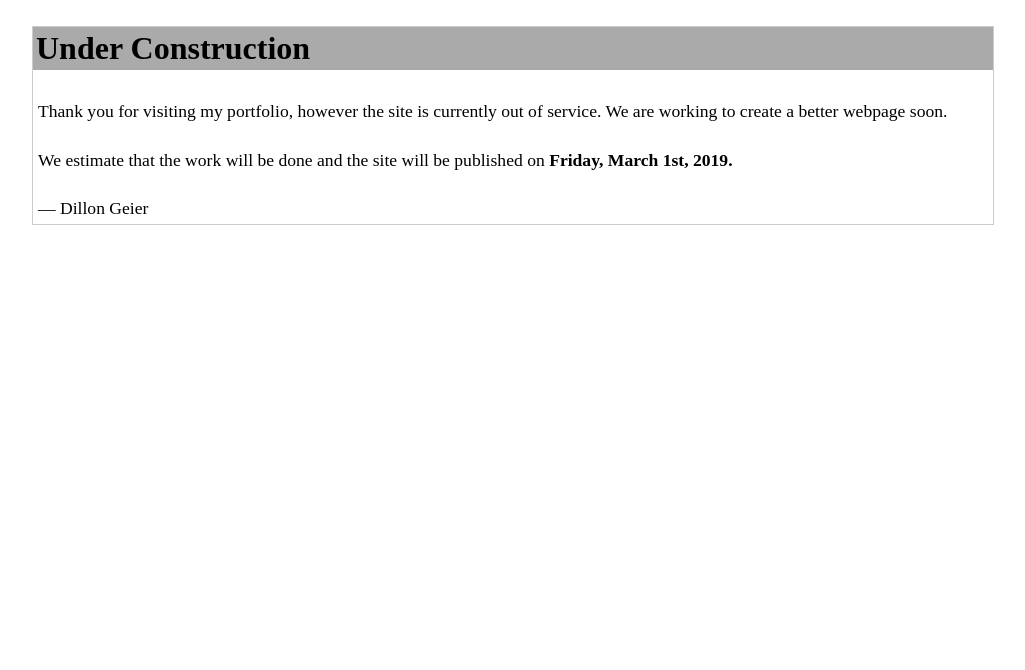
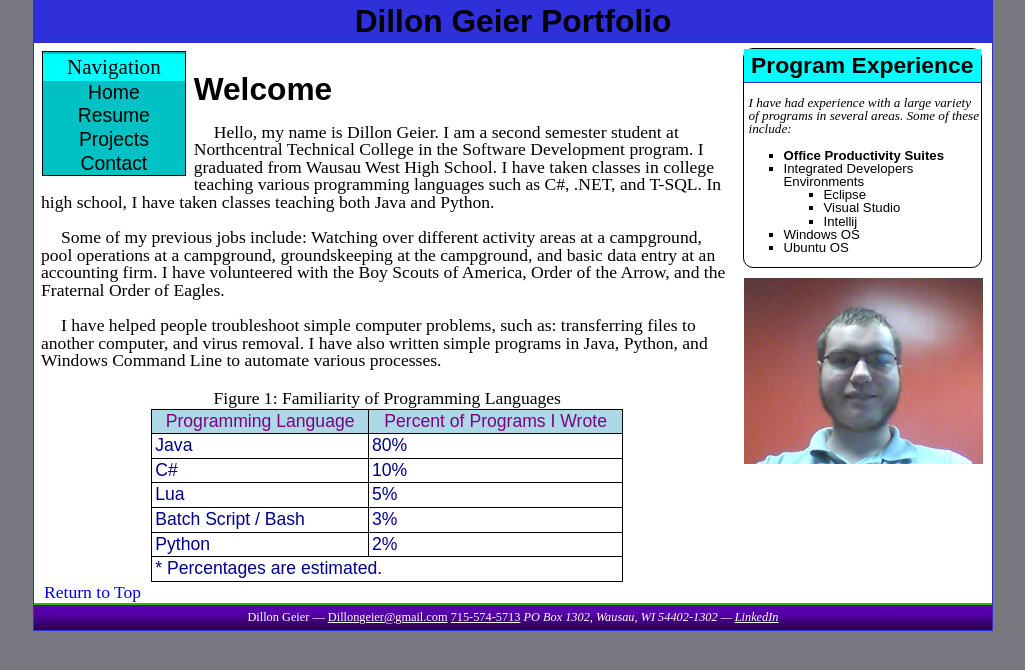
Before and after one commit to dg092099/dg092099.github.io, a plain HTML site: page index.html in a window 1280 px wide. Shown: the whole page, without its empty margins (127-1152 px from the left). Drawn offline with Linux system fonts and the light colour scheme.

Commit message:
Completed Portfolio Project 2

```diff
--- a/css/colors2.css
+++ b/css/colors2.css
@@ -6,7 +6,7 @@
 
     Name:           Dillon Geier
     Date Authored:  02/08/2019
-    Last Updated:   02/08/2019
+    Last Updated:   03/01/2019
 */
 
 /* ES */
@@ -17,11 +17,10 @@ html {
 /* Base */
 body {
     border: thin solid #3030db;
-    background-color: #DDD;
+    background-color: white;
 }
 
 aside {
-    outline: thin solid #3030db;
     background-color: white;
 }
 
@@ -38,10 +37,18 @@ header {
 /* Footer */
 footer {
     background-color: #5900AD;
+
+    background-image: linear-gradient(#5900AD 30%, #28004e);
+    background-image: -moz-linear-gradient(#5900AD 30%, #28004e);
+    background-image: -webkit-linear-gradient(#5900AD 30%, #28004e);
+    background-image: -o-linear-gradient(#5900AD 30%, #28004e);
+
     color: white;
+    border-top: 2px solid #24be00;
 }
 
-footer a:link, footer a:visited {
+footer a:link,
+footer a:visited {
     color: white;
 }
 
@@ -50,11 +57,33 @@ footer a:active {
 }
 
 /* Navigation */
+nav {
+    background-color: #00C1C4;
+    border: thin solid black;
+}
+
+nav p {
+    color: black;
+    background-color: aqua;
+
+    margin-top: 0;
+    padding-top: 3px;
+    padding-bottom: 3px;
+}
+
 nav ul a {
     background-color: #00C1C4;
     color: black;
+
+    padding-bottom: 3px;
+    padding-top: 3px;
 }
 
 nav ul a:hover {
     background-color: #009E9E;
 }
+
+.asidetext {
+    font-size: 0.75em;
+    font-style: italic;
+}
--- a/css/colorsbw.css
+++ b/css/colorsbw.css
@@ -4,7 +4,7 @@
 
     Name:           Dillon Geier
     Date Authored:  02/05/2019
-    Last Updated:   02/05/2019
+    Last Updated:   02/26/2019
 */
 
 /* ES */
@@ -37,6 +37,15 @@ footer a:active {
 }
 
 /* Navigation */
+nav {
+    background-color: #CCC;
+}
+
+nav p {
+    background-color: #222;
+    color: white;
+}
+
 nav ul a {
     background-color: black;
     color: white;
--- /dev/null
+++ b/css/main.css
@@ -0,0 +1,223 @@
+@charset 'utf-8';
+@import url(colors2.css);
+
+/*
+    main.css
+    Main css file for the portfolio.
+
+    Name:           Dillon Geier
+    Date Authored:  02/05/2019
+    Last Updated:   03/01/2019
+*/
+
+/* Body */
+html {
+    width: 100%;
+    height: 100%;
+
+    padding: 0px;
+}
+
+body {
+    width: 960px;
+
+    margin-left: auto;
+    margin-right: auto;
+
+    box-sizing: border-box;
+    -o-box-sizing: border-box;
+    -moz-box-sizing: border-box;
+
+    padding: 0px;
+
+
+    /*font-family: "Mistral", sans-serif;*/
+    font-size: 1.1em;
+}
+
+body p {
+    font-family: 'Times New Roman', Times, serif;
+}
+
+body h1 {
+    font-size: 1.8em;
+    font-weight: bold;
+}
+
+body h2 {
+    font-size: 1.3em;
+    font-weight: 600;
+}
+
+/* Nav */
+nav {
+    padding: 0px;
+    margin: 8px;
+
+    float: left;
+    width: 15%;
+}
+
+nav p {
+    display: block;
+    margin-bottom: 0px;
+    margin-top: 2px;
+
+    font-size: 1.2em;
+    text-align: center;
+}
+
+nav ul {
+    list-style: none;
+    text-indent: 0px;
+
+    padding-left: 0px;
+    margin-top: 0px;
+    margin-bottom: 0px;
+
+    width: 100%;
+}
+
+nav ul a {
+    text-align: center;
+    text-decoration: none;
+    font-size: 1.1em;
+
+    display: block;
+    width: 100%;
+}
+
+
+/* Header */
+header h1 {
+    text-align: center;
+    font-size: 1.8em;
+
+    margin-top: 0px;
+    margin-bottom: 0px;
+    padding-top: 5px;
+    padding-bottom: 5px;
+}
+
+h1 {
+    font-size: 1.5em;
+    margin-bottom: 0px;
+}
+
+/* Aside */
+aside {
+    float: right;
+    width: 25%;
+    margin: 5px 10px 5px 5px;
+
+    border: thin solid black;
+    border-radius: 10px;
+
+    display: absolute;
+    left: 600px;
+    padding-top: 0px;
+}
+
+aside p {
+    margin-left: 5px;
+}
+
+.asideHeader {
+    text-align: center;
+    background-color: aqua;
+
+    display: block;
+    margin-bottom: 0px;
+    padding-bottom: 5px;
+    padding-top: 5px;
+    margin-top: 0px;
+}
+
+/* Article */
+article {
+    padding-left: 7px;
+    padding-right: 7px;
+
+    line-height: 1.2em;
+}
+
+article p {
+    text-indent: 20px;
+}
+
+/* Footer */
+footer {
+    text-align: center;
+    vertical-align: middle;
+    font-size: 0.7em;
+
+    width: 100%;
+    clear: both;
+
+    padding-top: 5px;
+    padding-bottom: 5px;
+}
+
+footer:after {
+    content: "";
+    clear: both;
+    display: table;
+}
+
+footer address {
+    display: inline;
+}
+
+/* Misc. */
+img {
+    width: 25%;
+    height: auto;
+    float: right;
+    clear: both;
+    margin: 5px 9px 5px 10px;
+}
+
+article {
+    margin-top: 0px;
+}
+
+body > a {
+    text-decoration: none;
+    margin-left: 10px;
+}
+
+
+ul {
+    list-style: square;
+}
+
+hr {
+    clear: both;
+}
+
+/* Table */
+table.home {
+    border-collapse: collapse;
+    border: thin solid black;
+
+    width: 50%;
+    margin: auto;
+}
+
+table.home th,
+table.home td {
+    border: thin solid black;
+    padding: 3px;
+}
+
+table.home thead tr {
+    background-color: lightblue;
+}
+
+table.home th {
+    color: purple;
+}
+
+table.home td {
+    color: darkblue;
+}
--- /dev/null
+++ b/css/reset.css
@@ -0,0 +1,34 @@
+@charset "UTF-8";
+
+/*
+    Reset CSS file.
+
+    Name: Dillon Geier
+    Date Authored: 02/26/2019
+    Last Updated: 02/26/2019
+*/
+
+html, body, header, nav, aside, section, article, footer {
+    display: block;
+    margin: 0;
+    padding: 0;
+    box-sizing: border-box;
+    -webkit-box-sizing: border-box;
+    -o-box-sizing: border-box;
+    -moz-box-sizing: border-box;
+    background-color: white;
+    color: black;
+}
+
+p, h1, h2, h3, h4, h5, h6, li, td, th {
+    color: black;
+    line-height: 1em;
+    font-family: 'Arial', sans-serif;
+    font-weight: normal;
+    font-style: normal;
+    font-size: 1em;
+}
+
+table {
+    border-collapse: collapse;
+}
--- a/index.html
+++ b/index.html
@@ -1,55 +1,117 @@
 <!DOCTYPE html>
-<html lang="en">
+<html>
 <head>
     <meta charset="UTF-8" />
-    <meta name="keywords" content="portfolio, Dillon, Geier, Dillon Geier, maintenance" />
+    <meta name="keywords" content="portfolio, Dillon Geier, home" />
     <meta name="author" content="Dillon Geier" />
-    <title>Under Construction</title>
+    <meta name="description" content="Dillon Geier's Portfolio" />
+
+    <title>Portfolio - Dillon Geier</title>
+
     <!--
-    Under Construction Placeholder Page
+    Experimenting with different layouts and color schemes. Will fully implement later.
+    -->
+    <link href="css/reset.css" rel="stylesheet" />
+    <link href="css/main.css" rel="stylesheet" />
 
-    Due to the nature of this page. I am trying to make this
-    as self contained as possible, so I can drop it almost anywhere,
-    without needing to fix the paths.
+    <!--
+        index.html
+        Home page for the portfolio.
 
-    Name:           Dillon Geier
-    Date Authored:  02/05/2019
-    Last Updated:   02/05/2019
+        Name:           Dillon Geier
+        Date Authored:  02/05/2019
+        Last Updated:   03/01/2019
     -->
-    <style>
-        html {
-            width: 100%;
-        }
-        body {
-            max-width: 960px;
-            min-width: 640px;
-            width: 95%;
-            margin: auto;
-            font-family: 'Times New Roman', Times, serif;
-        }
-        p {
-            font-size: 1.1em;
-        }
-        h1 {
-            background-color: #AAA;
-            padding: 3px;
-            display: block;
-            font-size: 2em;
-        }
-        article {
-            outline: 1px solid #CCC;
-        }
-        article p {
-            padding: 5px;
-        }
-    </style>
 </head>
+
 <body>
-    <article>
-        <h1>Under Construction</h1>
-        <p>Thank you for visiting my portfolio, however the site is currently out of service. We are working to create a better webpage soon.</p>
-        <p>We estimate that the work will be done and the site will be published on <strong>Friday, March 1st, 2019.</strong></p>
-        <p>&mdash; Dillon Geier</p>
-    </article>
+    <header>
+        <h1 id="top">Dillon Geier Portfolio</h1>
+        <nav>
+            <p>Navigation</p>
+            <ul>
+                <li><a href="index.html" title="Home page">Home</a></li>
+                <li><a href="resume.html" title="Resume">Resume</a></li>
+                <li><a href="projects.html" title="Projects">Projects</a></li>
+                <li><a href="contact.html" title="Contact">Contact</a></li>
+            </ul>
+        </nav>
+    </header>
+
+    <aside>
+        <h2 class="asideHeader">Program Experience</h2>
+        <p class="asidetext">I have had experience with a large variety of programs in several areas. Some of these include:</p>
+        <ul class="asidetext">
+            <li><strong>Office Productivity Suites</strong></li>
+            <li>
+                Integrated Developers Environments
+                <ul>
+                    <li>Eclipse</li>
+                    <li>Visual Studio</li>
+                    <li>Intellij</li>
+                </ul>
+            </li>
+            <li>Windows OS</li>
+            <li>Ubuntu OS</li>
+        </ul>
+    </aside>
+
+    <section>
+        <article>
+            <h1>Welcome</h1>
+            <p>Hello, my name is Dillon Geier. I am a second semester student at Northcentral Technical College in the Software Development program. I graduated from Wausau West High School. I have taken classes in college teaching various programming languages such as C#, .NET, and T-SQL. In high school, I have taken classes teaching both Java and Python.</p>
+        </article>
+        <a href="resume.html"><img src="img/portrait.jpg" alt="Portrait of Dillon Geier" /></a>
+        <article>
+            <p>Some of my previous jobs include: Watching over different activity areas at a campground, pool operations at a campground, groundskeeping at the campground, and basic data entry at an accounting firm. I have volunteered with the Boy Scouts of America, Order of the Arrow, and the Fraternal Order of Eagles.</p>
+
+            <p>I have helped people troubleshoot simple computer problems, such as: transferring files to another computer, and virus removal. I have also written simple programs in Java, Python, and Windows Command Line to automate various processes.</p>
+        </article>
+        <article>
+            <table class="home" summary="The familiarity of programming langueges from most confident to least confident.">
+                <caption>Figure 1: Familiarity of Programming Languages</caption>
+                <thead>
+                    <tr>
+                        <th>Programming Language</th>
+                        <th>Percent of Programs I Wrote</th>
+                    </tr>
+                </thead>
+                <tbody>
+                    <tr>
+                        <td>Java</td>
+                        <td>80%</td>
+                    </tr>
+                    <tr>
+                        <td>C#</td>
+                        <td>10%</td>
+                    </tr>
+                    <tr>
+                        <td>Lua</td>
+                        <td>5%</td>
+                    </tr>
+                    <tr>
+                        <td>Batch Script / Bash</td>
+                        <td>3%</td>
+                    </tr>
+                    <tr>
+                        <td>Python</td>
+                        <td>2%</td>
+                    </tr>
+                </tbody>
+                <tfoot>
+                    <tr>
+                        <td colspan="2">* Percentages are estimated.</td>
+                    </tr>
+                </tfoot>
+            </table>
+        </article>
+    </section>
+
+    <a href="#top" title="Return to top">Return to Top</a>
+
+    <footer>
+        Dillon Geier &mdash; <a href="mailto:dillongeier@gmail.com">Dillongeier@gmail.com</a> <a href="tel:+17155745713">715-574-5713</a>
+        <address>PO Box 1302, Wausau, WI 54402-1302 &mdash; <a href="https://www.linkedin.com/in/dillon-g-95866316b/">LinkedIn</a></address>
+    </footer>
 </body>
 </html>
```
Also changed, not shown: contact.html (+8 -7 lines), projects.html (+8 -7 lines), resume.html (+67 -7 lines), under_construction.html (added, +55 -0 lines), img/portrait.jpg (added).
